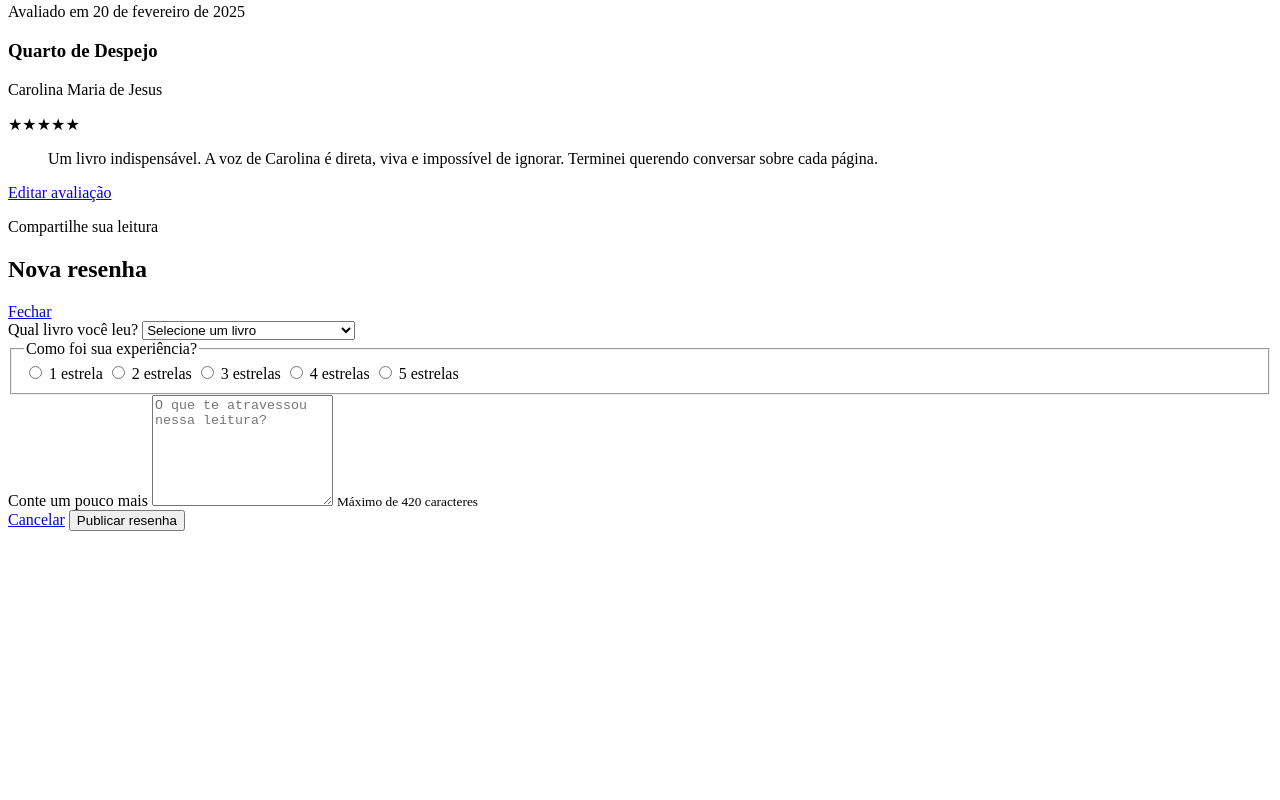
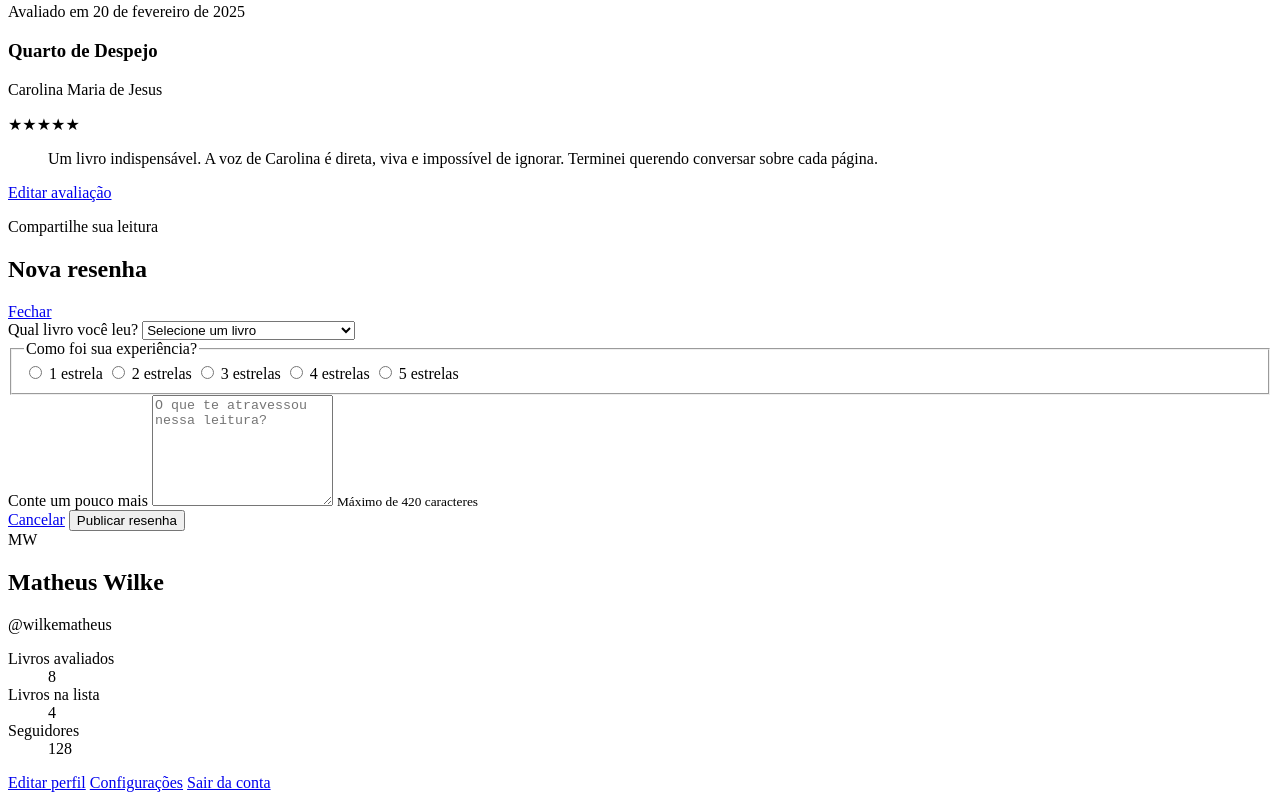
Before and after one commit to wilkematheus/plataforma-resenli, a plain HTML site: page index.html in a window 1280 px wide. Shown: the part 5330-6130 px from the top of the page. Before the commit the page ends 5869 px from the top, so only its background shows below. Drawn offline with Linux system fonts and the light colour scheme.

Commit message:
feat: adiciona página de perfil ao programa

```diff
--- a/index.html
+++ b/index.html
@@ -757,5 +757,37 @@
         </form>
       </section>
     </main>
+
+    <aside id="perfil">
+      <header>
+        <div aria-hidden="true">MW</div>
+        <h2>Matheus Wilke</h2>
+        <p>@wilkematheus</p>
+      </header>
+
+      <dl>
+        <div>
+          <dt>Livros avaliados</dt>
+          <dd>8</dd>
+        </div>
+
+        <div>
+          <dt>Livros na lista</dt>
+          <dd>4</dd>
+        </div>
+
+        <div>
+          <dt>Seguidores</dt>
+          <dd>128</dd>
+        </div>
+      </dl>
+
+      <nav aria-label="Opções do perfil">
+        <a href="#editar-perfil">Editar perfil</a>
+        <a href="#configuracoes">Configurações</a>
+        <a href="#entrar">Sair da conta</a>
+      </nav>
+    </aside>
+  </div>
 </body>
 </html>
```
